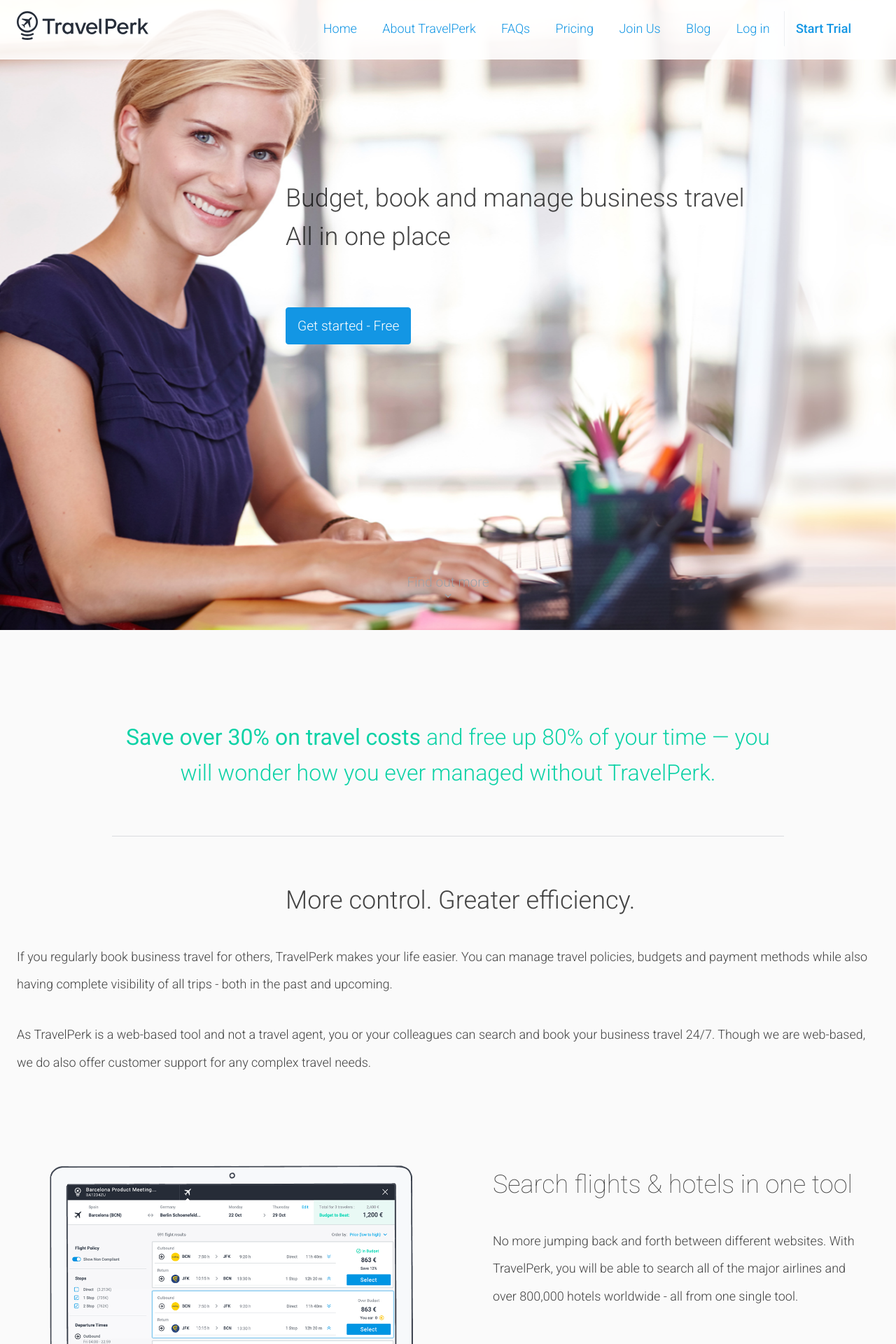
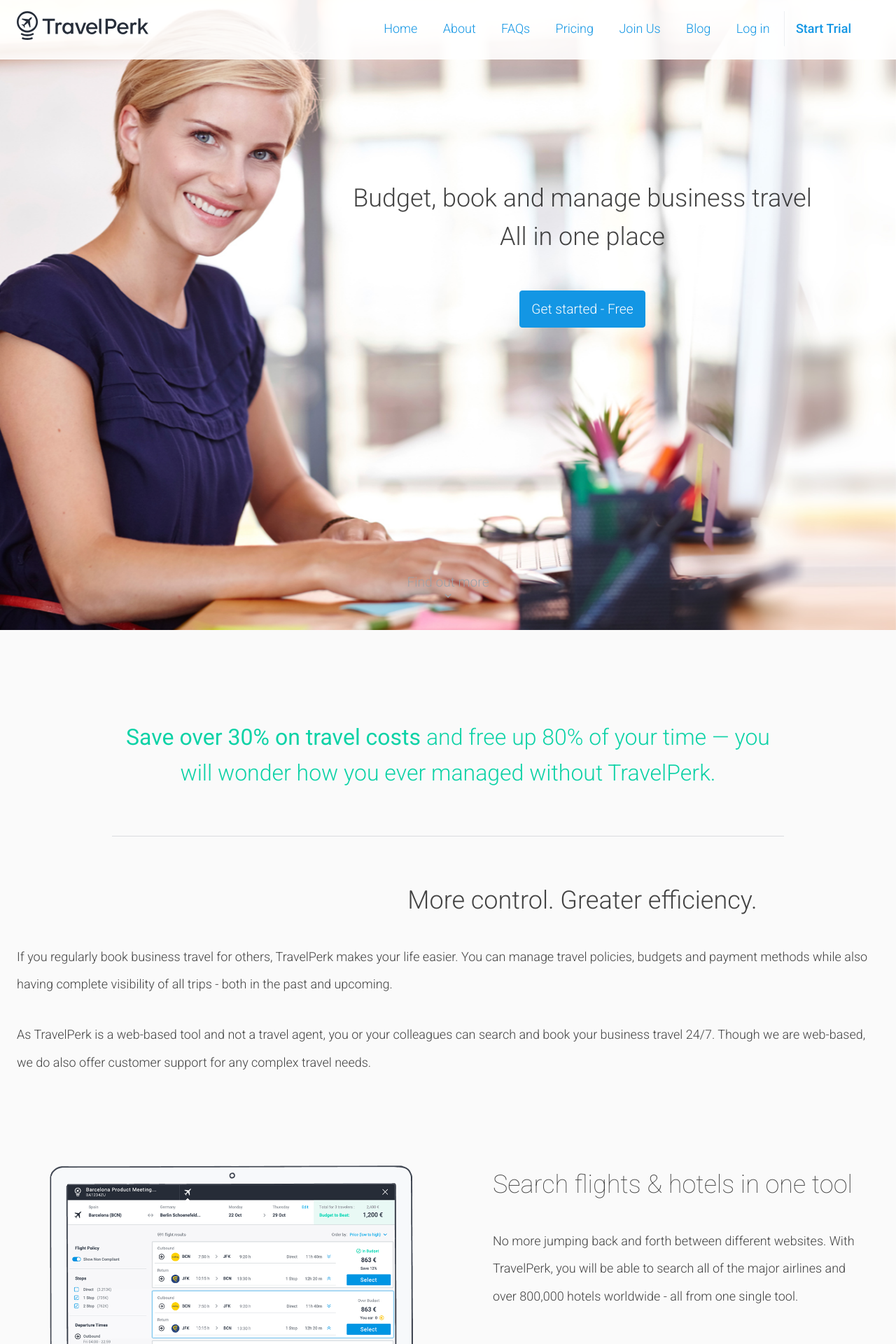
Before and after one commit to northswiss/jekyll-boilerplate, a Jekyll site: the page built from index.html, in a window 1280 px wide. Shown: the top 1920 px of the page at 70% size. Built offline with Jekyll 4.4.1, drawn with Linux system fonts in a browser that asks for light colours; nearby versions of some CDN libraries.

Commit message:
Fix: Add wrapper to budget section content to prevent line-stretch
- Tidy up hero style on homepage
- Rename About in nav

```diff
--- a/_includes/_sass-page/home.scss
+++ b/_includes/_sass-page/home.scss
@@ -69,7 +69,8 @@
   //text-align: center;
 
   button {
-    margin: $spacing-tighter;
+    float: none;
+    margin: $spacing auto;
   }
   span {
     display: none;
@@ -295,10 +296,6 @@
 
   .hero-buttons {
 
-    .flex {
-      margin: 0 auto;
-      max-width:400px;
-    }
     button {
       margin: $spacing 0;
     }
@@ -342,7 +339,7 @@
     h2 {
       @include remSize(36px);
       margin-left: $spacing-loosest*4;
-      text-align: left;
+      //text-align: left;
     }
     .hero-buttons {
       margin-left: $spacing-loosest*4;
--- a/_includes/component/budget.html
+++ b/_includes/component/budget.html
@@ -8,6 +8,8 @@
   <div class="budget-img-wrapper">
     <img class="dynamic-budget" src="/imgs/dynamic-budget.jpg" alt="Business travel needs dynamic budgets">
   </div>
-  <p>As you can see from the above illustration, by having a static budget, your employees would not have enough budget to travel during the start of July and through August and September and may spend more than they need to throughout May and June.</p>
-  <p>By using a Dynamic Budget, your company could save over 30% on its travel costs whilst instilling a cost-conscious travel culture.</p>
+  <div class="wrapper">
+    <p>As you can see from the above illustration, by having a static budget, your employees would not have enough budget to travel during the start of July and through August and September and may spend more than they need to throughout May and June.</p>
+    <p>By using a Dynamic Budget, your company could save over 30% on its travel costs whilst instilling a cost-conscious travel culture.</p>
+  </div>
 </section>
--- a/pages/about-travelperk.html
+++ b/pages/about-travelperk.html
@@ -2,7 +2,7 @@
 permalink: /about-travelperk/
 title: The TravelPerk story
 nav-header: true
-nav-title: About TravelPerk
+nav-title: About
 id: about
 ---
 
```
